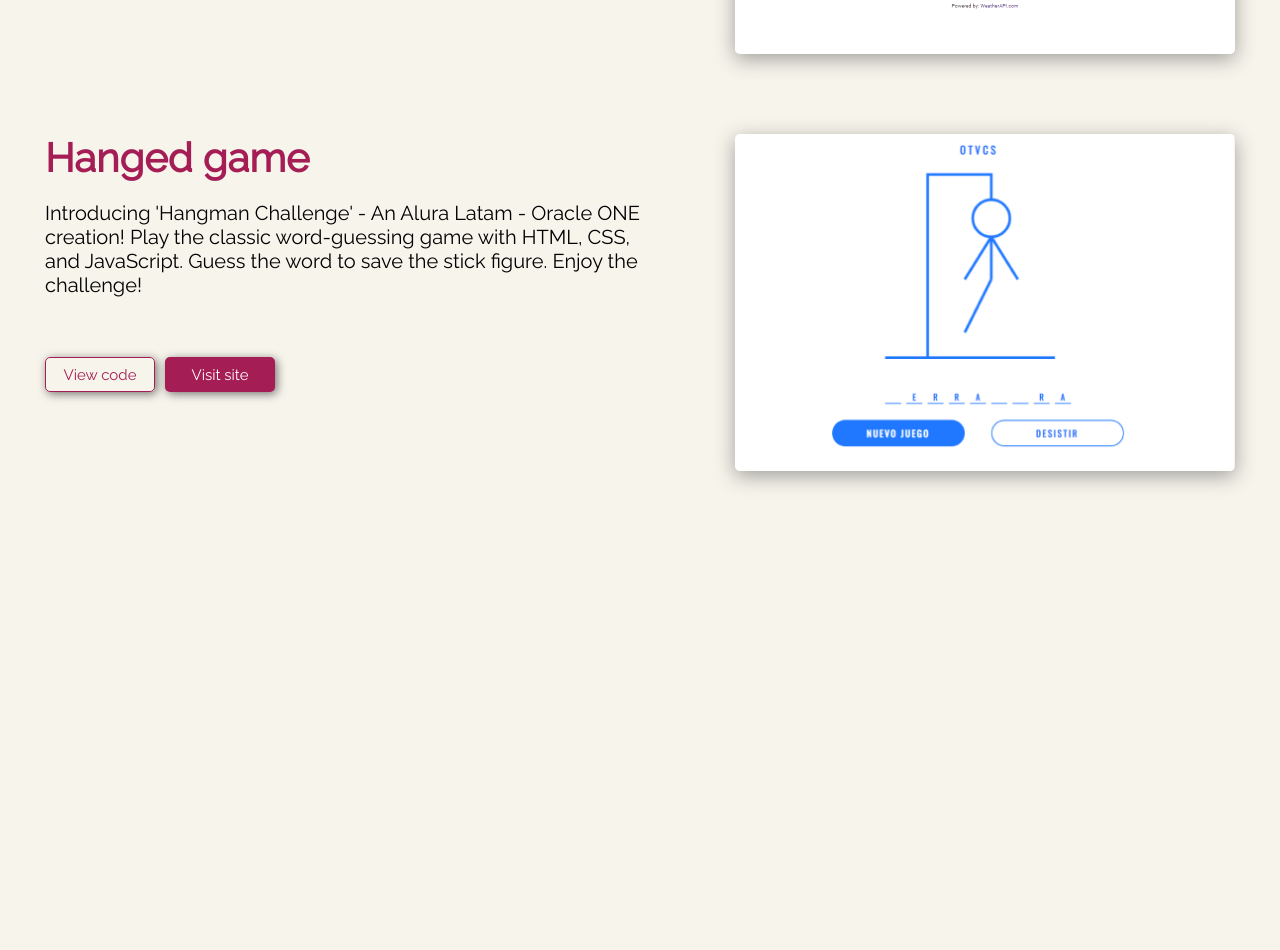
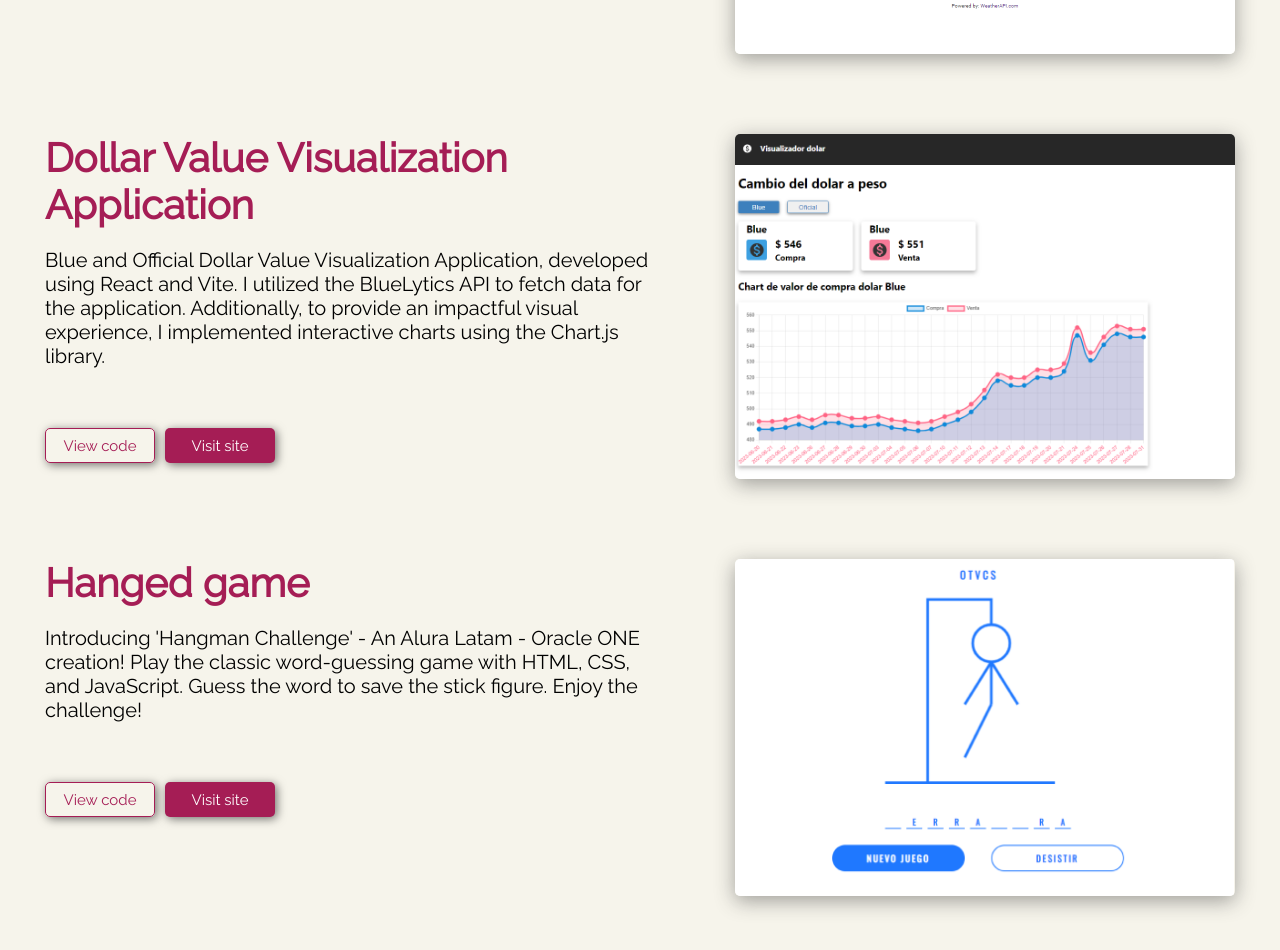
Before and after one commit to GonzaloParada/Portafolio-GonzaloParada, a React (Vite) app: page / in a window 1280 px wide. Shown: the part 2080-3030 px from the top of the page. Before the commit the page ends 2651 px from the top, so only its background shows below. Built offline with nearby package versions, Linux system fonts and the light colour scheme.

Commit message:
add project

```diff
--- a/src/constants.js
+++ b/src/constants.js
@@ -15,6 +15,7 @@ import python from "../public/assets/Icons/python-icon.png";
 import urban from "../public/assets/ProjectsImages/urban-img.png";
 import weatherapp from "../public/assets/ProjectsImages/weatherapp-img.png";
 import hanged from "../public/assets/ProjectsImages/hanged-img.png";
+import dolarapp from "../public/assets/ProjectsImages/dolarApp-img.png";
 import CV from "../public/assets/CV.pdf";
 
 export const IMG_SKILLS_ROUTES = [
@@ -55,6 +56,15 @@ export const IMG_PROJETCS = [
   },
   {
     id: 3,
+    url: "https://dolar-app-one.vercel.app/",
+    urlcode: "https://github.com/GonzaloParada/DolarApp",
+    name: "Dollar Value Visualization Application",
+    img: dolarapp,
+    description:
+      "Blue and Official Dollar Value Visualization Application, developed using React and Vite. I utilized the BlueLytics API to fetch data for the application. Additionally, to provide an impactful visual experience, I implemented interactive charts using the Chart.js library.",
+  },
+  {
+    id: 4,
     url: "https://gonzaloparada.github.io/Juego-Ahorcado-Alura-ONE/",
     urlcode: "https://github.com/GonzaloParada/Juego-Ahorcado-Alura-ONE",
     name: "Hanged game",
```
Also changed, not shown: public/assets/ProjectsImages/dolarApp-img.png (added).
